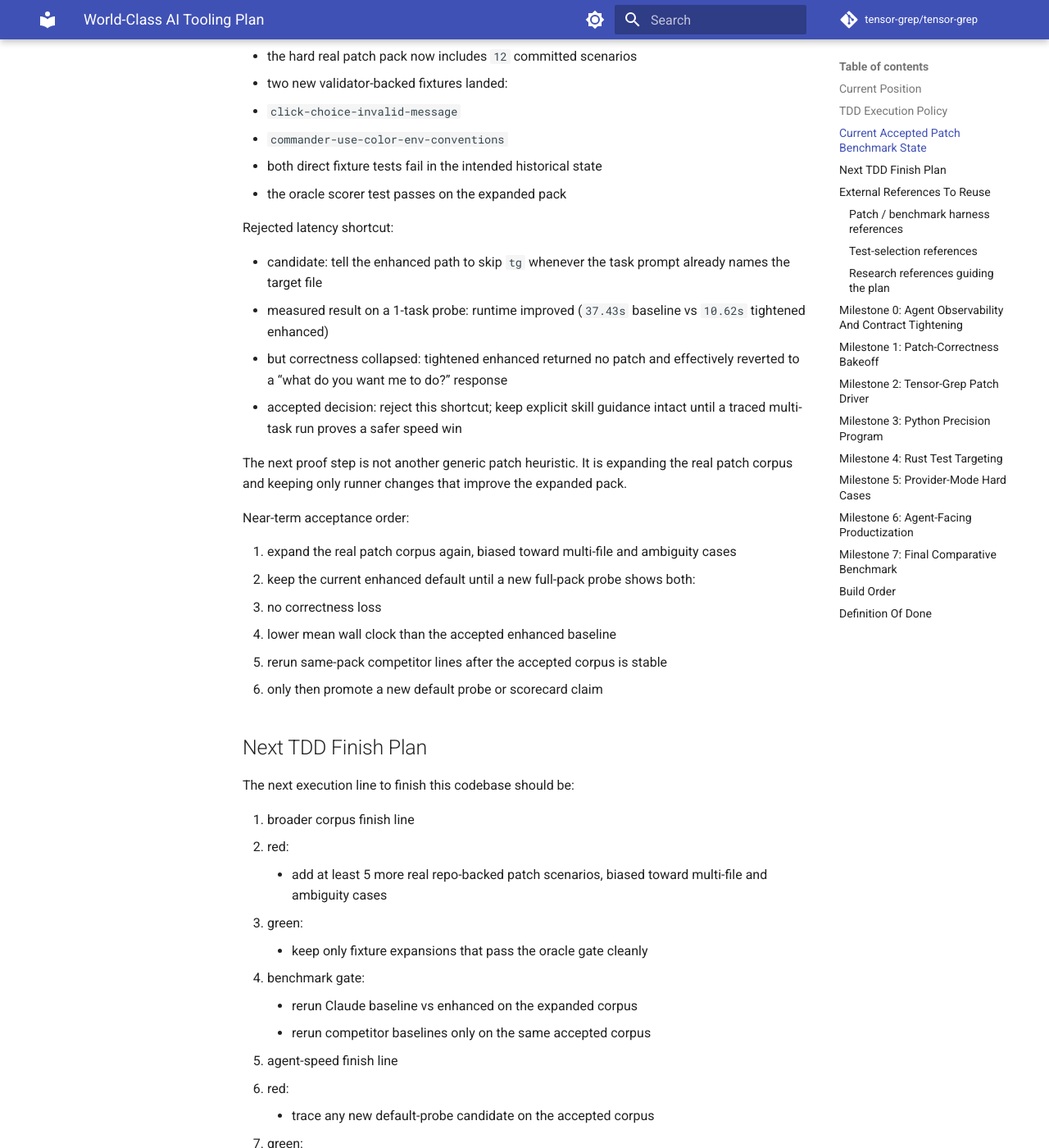
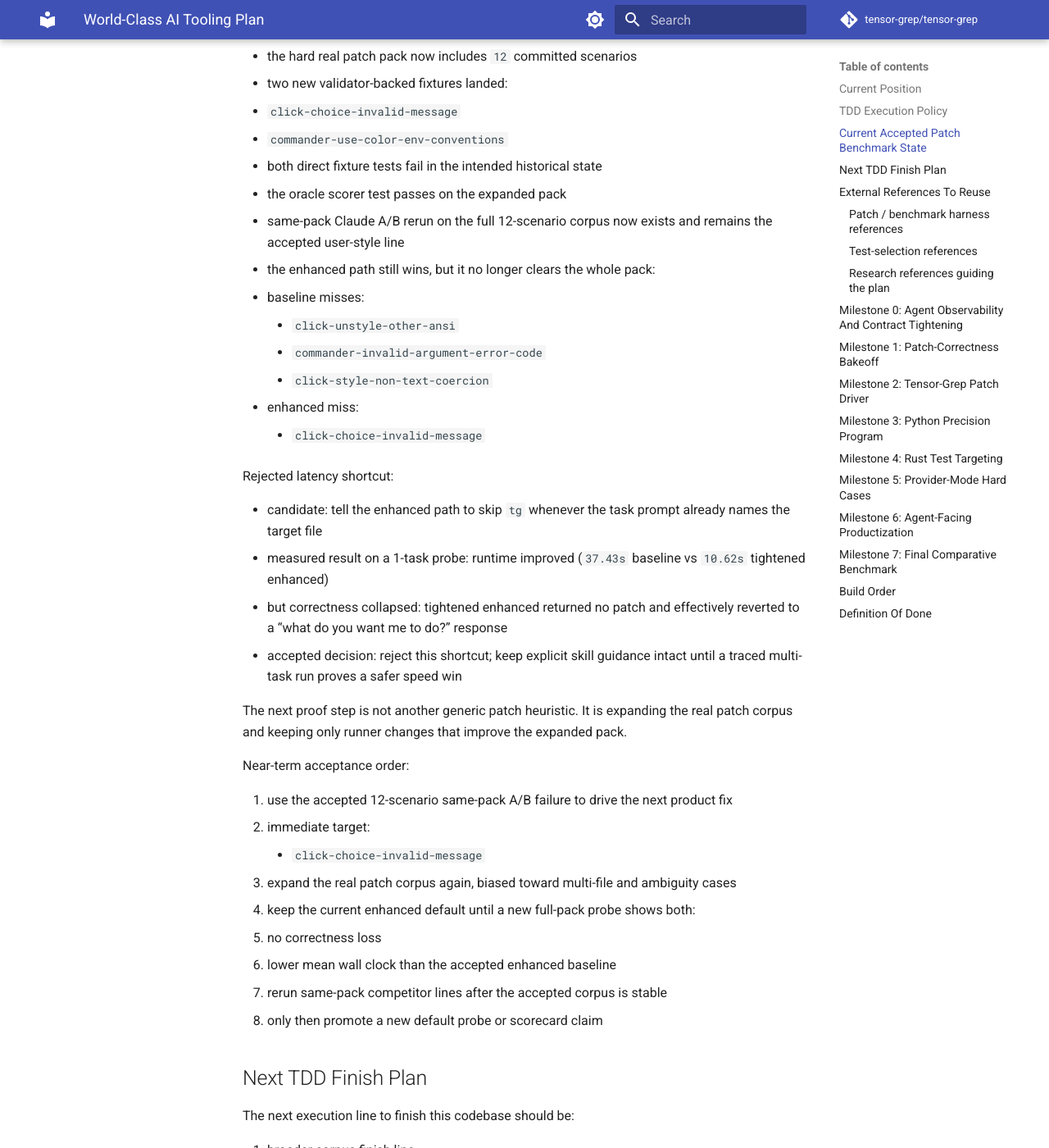
Before and after one commit to oimiragieo/tensor-grep, an MkDocs documentation site: the page built from docs/world_class_plan.md, in a window 1280 px wide and 1400 px high, scrolled down 6215 px. Shown: the whole window at 82% size. Built offline with MkDocs 1.6.1 and Material for MkDocs 9.7.7, drawn with Linux system fonts in a browser that asks for light colours; comment, search, counter and statistics services are not loaded; some of the changed text lies outside the part shown.

Commit message:
docs: record 12-scenario claude ab result

```diff
--- a/docs/world_class_plan.md
+++ b/docs/world_class_plan.md
@@ -188,6 +188,14 @@ Accepted corpus expansion:
   * `commander-use-color-env-conventions`
 * both direct fixture tests fail in the intended historical state
 * the oracle scorer test passes on the expanded pack
+* same-pack Claude A/B rerun on the full 12-scenario corpus now exists and remains the accepted user-style line
+* the enhanced path still wins, but it no longer clears the whole pack:
+  * baseline misses:
+    * `click-unstyle-other-ansi`
+    * `commander-invalid-argument-error-code`
+    * `click-style-non-text-coercion`
+  * enhanced miss:
+    * `click-choice-invalid-message`
 
 Rejected latency shortcut:
 
@@ -200,12 +208,15 @@ The next proof step is not another generic patch heuristic. It is expanding the
 
 Near-term acceptance order:
 
-1. expand the real patch corpus again, biased toward multi-file and ambiguity cases
-2. keep the current enhanced default until a new full-pack probe shows both:
+1. use the accepted 12-scenario same-pack A/B failure to drive the next product fix
+   * immediate target:
+     * `click-choice-invalid-message`
+2. expand the real patch corpus again, biased toward multi-file and ambiguity cases
+3. keep the current enhanced default until a new full-pack probe shows both:
    * no correctness loss
    * lower mean wall clock than the accepted enhanced baseline
-3. rerun same-pack competitor lines after the accepted corpus is stable
-4. only then promote a new default probe or scorecard claim
+4. rerun same-pack competitor lines after the accepted corpus is stable
+5. only then promote a new default probe or scorecard claim
 
 ## Next TDD Finish Plan
 
@@ -227,10 +238,10 @@ The next execution line to finish this codebase should be:
      * reduce `meta_question_rate` to `0.0`
      * reduce post-edit deliberation without losing correctness
    * benchmark gate:
-     * compare against the accepted `claude-enhanced` baseline, not memory
+      * compare against the accepted `claude-enhanced` baseline, not memory
 
 3. comparative finish line
-   * rerun Copilot and Gemini on the current accepted real patch pack
+   * rerun Copilot and Gemini on the current accepted 12-scenario real patch pack
    * rerun user-style A/B only after the Claude default probe is accepted
    * update scorecards only from completed, same-pack runs
 
```
Also changed, not shown: other parts of docs/world_class_plan.md (+3 -3 lines), docs/PAPER.md (+21 -5 lines).
